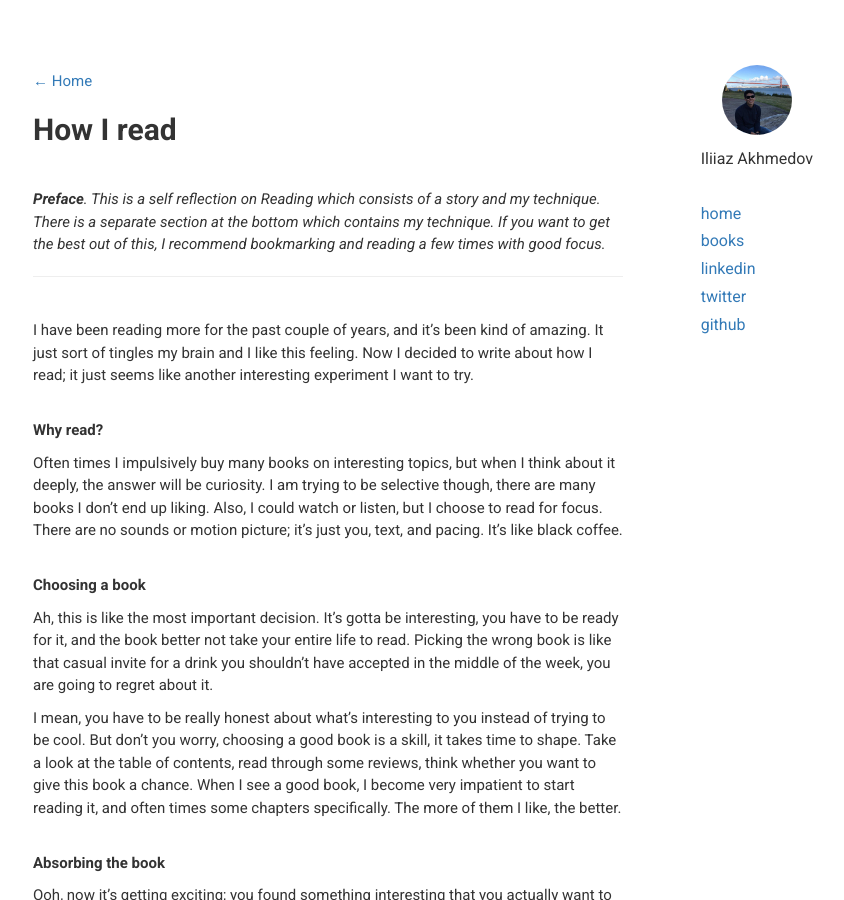
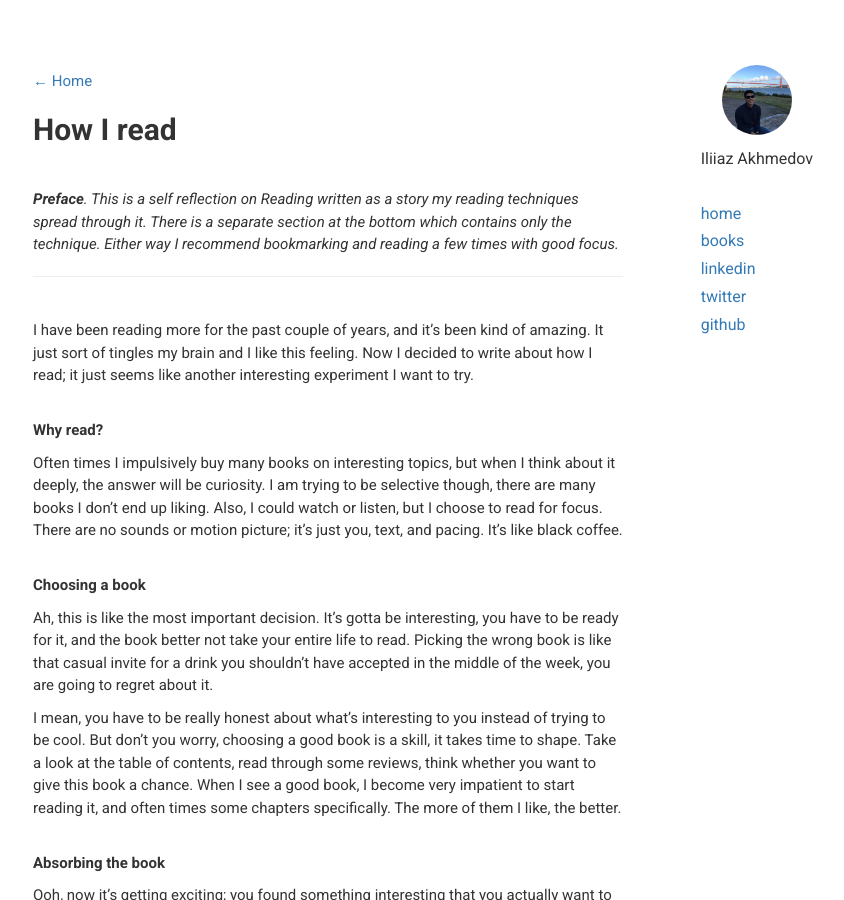
Before and after one commit to ianomad/ianomad.github.io, a Jekyll site: the page built from _posts/2023-10-25-How-I-Read.md, in a window 1280 px wide and 900 px high. Shown: the whole window, without its empty margins (222-1066 px from the left). Built offline with Jekyll 4.4.1, drawn with Linux system fonts in a browser that asks for light colours; nearby versions of some CDN libraries.

Commit message:
Update 2023-10-25-How-I-Read.md

```diff
--- a/_posts/2023-10-25-How-I-Read.md
+++ b/_posts/2023-10-25-How-I-Read.md
@@ -10,8 +10,8 @@ excerpt: "This is a self reflection on Reading"
 
 <br />
 
-<i>**Preface**. This is a self reflection on Reading which consists of a story and my technique.
-There is a separate section at the bottom which contains my technique. If you want to get the best out of this, I recommend bookmarking and reading a few times with good focus.</i>
+<i>**Preface**. This is a self reflection on Reading written as a story my reading techniques spread through it.
+There is a separate section at the bottom which contains only the technique. Either way I recommend bookmarking and reading a few times with good focus.</i>
 
 ---
 
```
